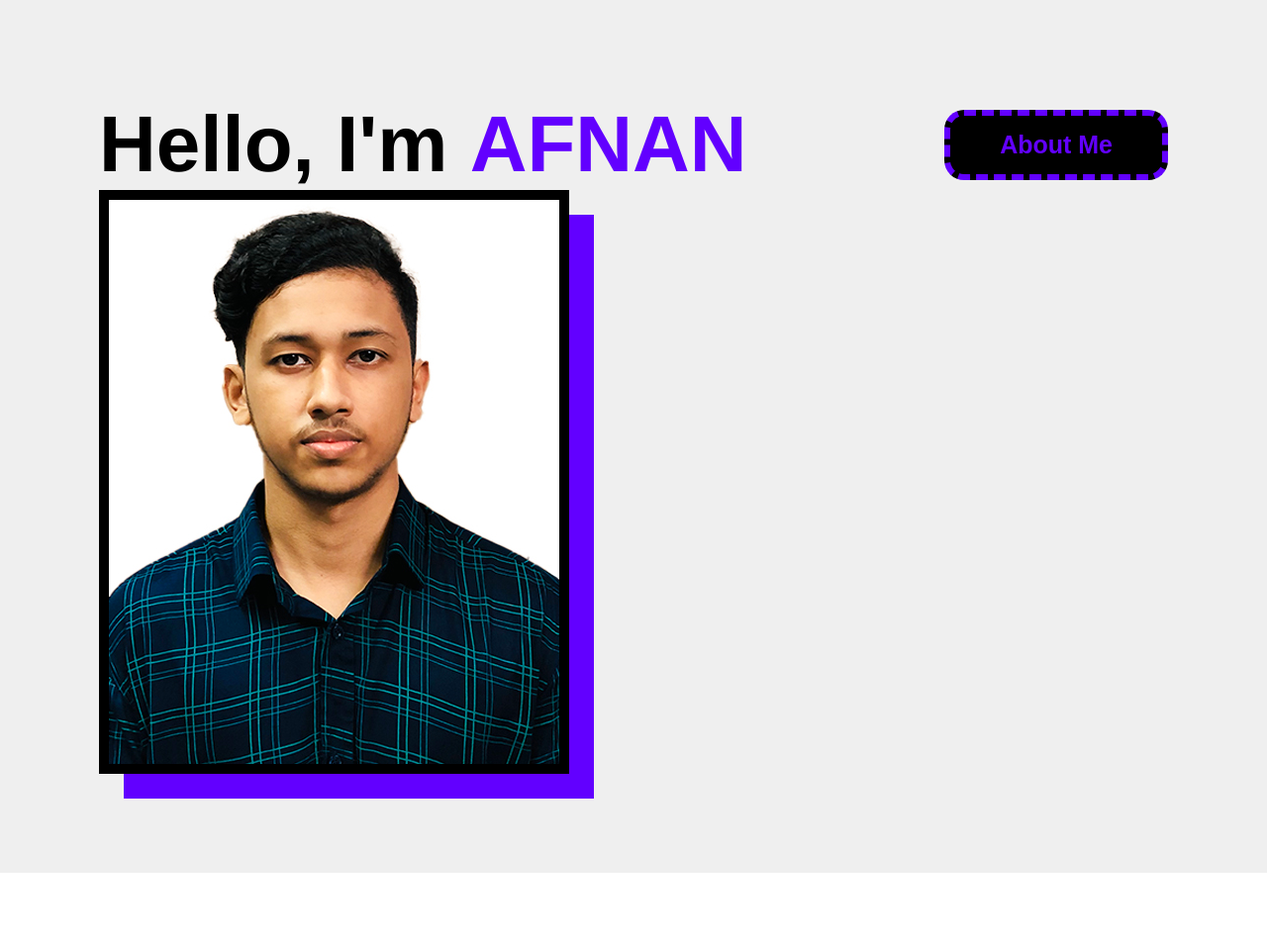
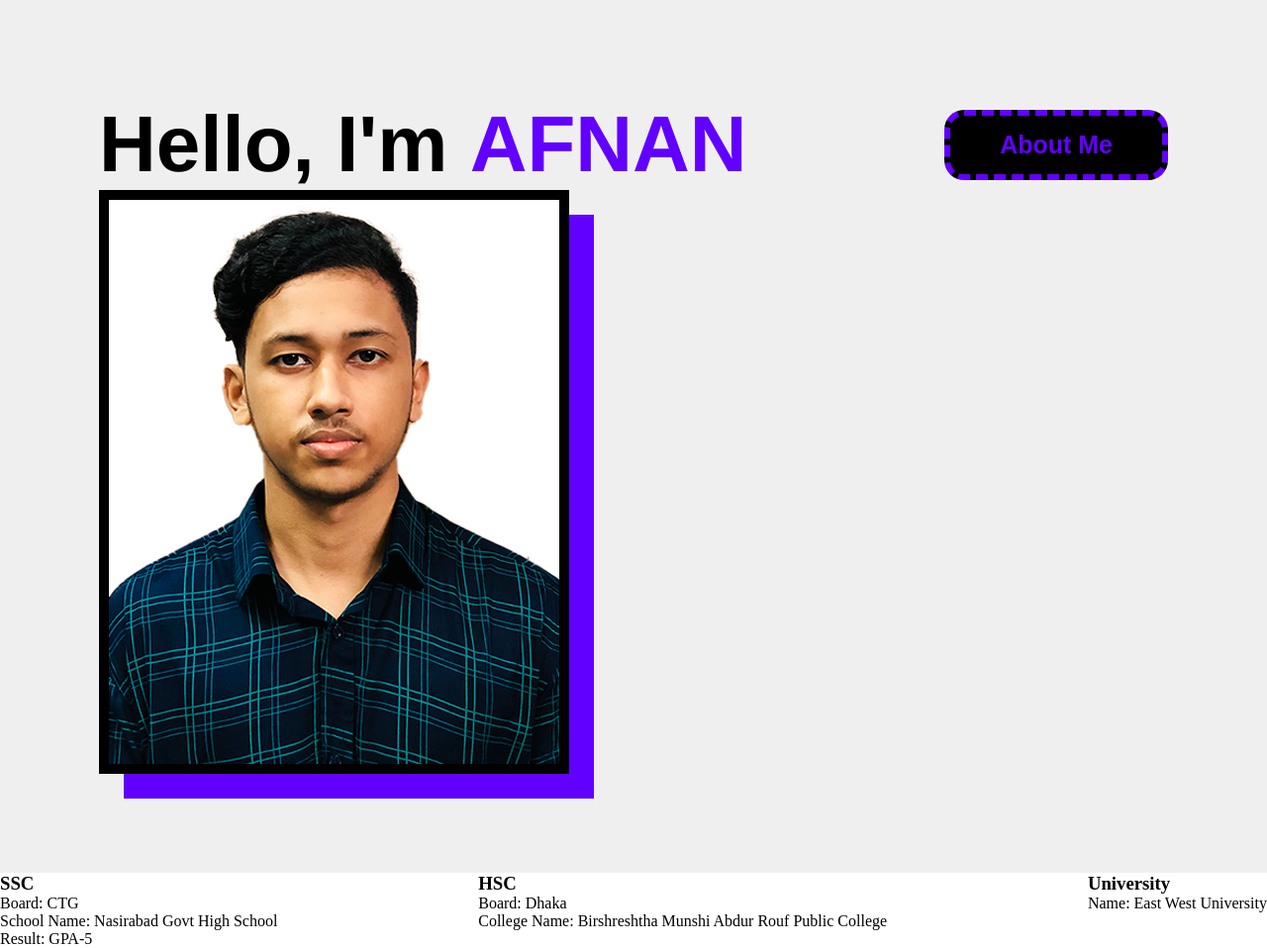
Before and after one commit to Afnan-Afrid-Jamal/portfolio, a plain HTML site: page index.html in a window 1280 px wide. Shown: the whole page at 99% size. Before the commit the page ends 882 px from the top, so only its background shows below. Drawn offline with Linux system fonts and the light colour scheme.

Commit message:
fourth commit

```diff
--- a/index.html
+++ b/index.html
@@ -12,5 +12,22 @@
         <button type="button" id="About_me_button">About Me</button>
         <img src="https://afnan-afrid-jamal.github.io/portfolio/images/Afnan%20copy.jpg" alt="Afnan's Photo">
     </div>
+    <div id="qualification">
+        <div id="ssc">
+            <h3>SSC</h3>
+            <p>Board: CTG</p>
+            <p>School Name: Nasirabad Govt High School</p>
+            <p>Result: GPA-5</p>
+        </div>
+        <div id="hsc">
+            <h3>HSC</h3>
+            <p>Board: Dhaka</p>
+            <p>College Name: Birshreshtha Munshi Abdur Rouf Public College</p>
+        </div>
+        <div id="university">
+            <h3>University</h3>
+            <p>Name: East West University</p>
+        </div>
+    </div>
 </body>
 </html>
--- a/style.css
+++ b/style.css
@@ -57,3 +57,9 @@
     color: black;
     cursor: pointer;
 }
+
+#qualification
+{
+    display: flex;
+    justify-content: space-between;
+}
```
